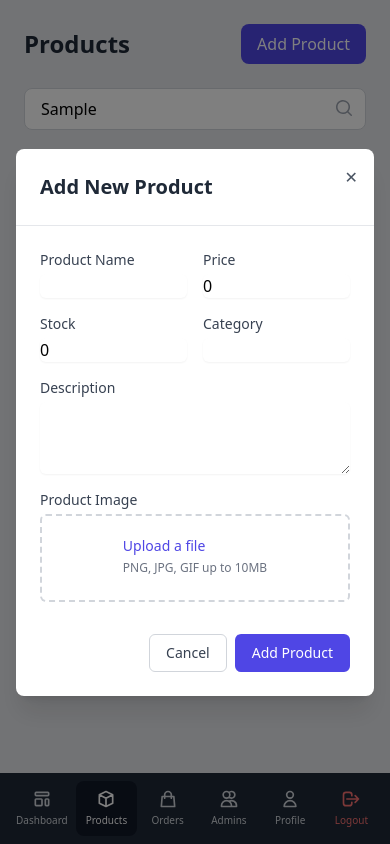
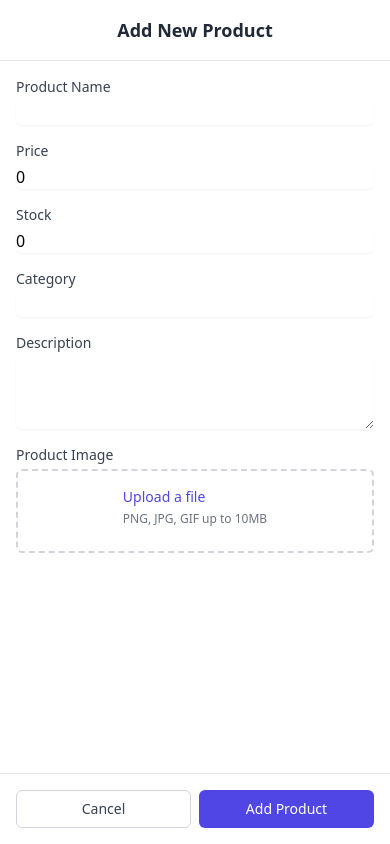
Before and after one commit to BodhiOng/Admin-Dashboard-ECommerce, a Next.js app in the folder frontend/: page /products in a window 390 px wide. Both pictures are taken after typing "Sample" into the empty fields and a click on the button "Add Product". Built offline with nearby package versions, Linux system fonts and the light colour scheme.

Commit message:
made add product modal responsive, occupies the full screen on mobile

```diff
--- a/frontend/src/app/products/components/AddProductModal.tsx
+++ b/frontend/src/app/products/components/AddProductModal.tsx
@@ -60,7 +60,137 @@ const AddProductModal: React.FC<AddProductModalProps> = ({
 
   return (
     <div className="fixed inset-0 bg-black bg-opacity-50 flex items-center justify-center z-50">
-      <div className="bg-white rounded-lg shadow-xl w-full max-w-2xl mx-4">
+      {/* Mobile View - Full Screen */}
+      <div className="md:hidden fixed inset-0 bg-white overflow-y-auto pb-20">
+        <div className="p-4 border-b relative">
+          <h2 className="text-lg font-semibold text-gray-800 text-center">Add New Product</h2>
+        </div>
+        <form className="p-4 space-y-4">
+          {/* Product Name */}
+          <div>
+            <label className="block text-sm font-medium text-gray-700">Product Name</label>
+            <input
+              type="text"
+              name="name"
+              value={newProduct.name}
+              onChange={onInputChange}
+              className="mt-1 block w-full rounded-md border-gray-300 shadow-sm focus:border-indigo-300 focus:ring focus:ring-indigo-200 focus:ring-opacity-50"
+              required
+            />
+          </div>
+
+          {/* Price */}
+          <div>
+            <label className="block text-sm font-medium text-gray-700">Price</label>
+            <input
+              type="number"
+              name="price"
+              value={newProduct.price}
+              onChange={onInputChange}
+              step="0.01"
+              className="mt-1 block w-full rounded-md border-gray-300 shadow-sm focus:border-indigo-300 focus:ring focus:ring-indigo-200 focus:ring-opacity-50"
+              required
+            />
+          </div>
+
+          {/* Stock */}
+          <div>
+            <label className="block text-sm font-medium text-gray-700">Stock</label>
+            <input
+              type="number"
+              name="stock"
+              value={newProduct.stock}
+              onChange={onInputChange}
+              className="mt-1 block w-full rounded-md border-gray-300 shadow-sm focus:border-indigo-300 focus:ring focus:ring-indigo-200 focus:ring-opacity-50"
+              required
+            />
+          </div>
+
+          {/* Category */}
+          <div>
+            <label className="block text-sm font-medium text-gray-700">Category</label>
+            <input
+              type="text"
+              name="category"
+              value={newProduct.category}
+              onChange={onInputChange}
+              className="mt-1 block w-full rounded-md border-gray-300 shadow-sm focus:border-indigo-300 focus:ring focus:ring-indigo-200 focus:ring-opacity-50"
+              required
+            />
+          </div>
+
+          {/* Description */}
+          <div>
+            <label className="block text-sm font-medium text-gray-700">Description</label>
+            <textarea
+              name="description"
+              value={newProduct.description}
+              onChange={onInputChange}
+              rows={3}
+              className="mt-1 block w-full rounded-md border-gray-300 shadow-sm focus:border-indigo-300 focus:ring focus:ring-indigo-200 focus:ring-opacity-50"
+              required
+            />
+          </div>
+
+          {/* Image Upload */}
+          <div>
+            <label className="block text-sm font-medium text-gray-700">Product Image</label>
+            <div className="mt-1 flex justify-center px-4 pt-4 pb-6 border-2 border-gray-300 border-dashed rounded-md">
+              <div className="space-y-1 text-center">
+                <div className="flex text-sm text-gray-600">
+                  <label
+                    htmlFor="file-upload"
+                    className="relative cursor-pointer bg-white rounded-md font-medium text-indigo-600 hover:text-indigo-500 focus-within:outline-none focus-within:ring-2 focus-within:ring-offset-2 focus-within:ring-indigo-500"
+                  >
+                    <span>Upload a file</span>
+                    <input
+                      id="file-upload"
+                      name="image"
+                      type="file"
+                      className="sr-only"
+                      onChange={handleImageChange}
+                      accept="image/*"
+                    />
+                  </label>
+                </div>
+                <p className="text-xs text-gray-500">PNG, JPG, GIF up to 10MB</p>
+                {imagePreview && (
+                  <div className="mt-4">
+                    <img
+                      src={imagePreview}
+                      alt="Product Preview"
+                      className="mx-auto h-32 object-contain"
+                    />
+                  </div>
+                )}
+              </div>
+            </div>
+          </div>
+
+          {/* Submit Buttons */}
+          <div className="fixed bottom-0 left-0 right-0 p-4 bg-white border-t">
+            <div className="flex space-x-2">
+              <button
+                type="button"
+                onClick={onClose}
+                className="flex-1 px-4 py-2 text-sm font-medium text-gray-700 bg-white border border-gray-300 rounded-md"
+              >
+                Cancel
+              </button>
+              <button
+                type="button"
+                onClick={onAddProduct}
+                className="flex-1 px-4 py-2 text-sm font-medium text-white bg-indigo-600 border border-transparent rounded-md"
+              >
+                Add Product
+              </button>
+            </div>
+          </div>
+        </form>
+      </div>
+
+      {/* Desktop View - Unchanged */}
+      <div className="hidden md:block bg-white rounded-lg shadow-xl w-full max-w-2xl mx-4">
         <div className="p-6 border-b relative">
           <h2 className="text-xl font-semibold text-gray-800">Add New Product</h2>
           <button
```
